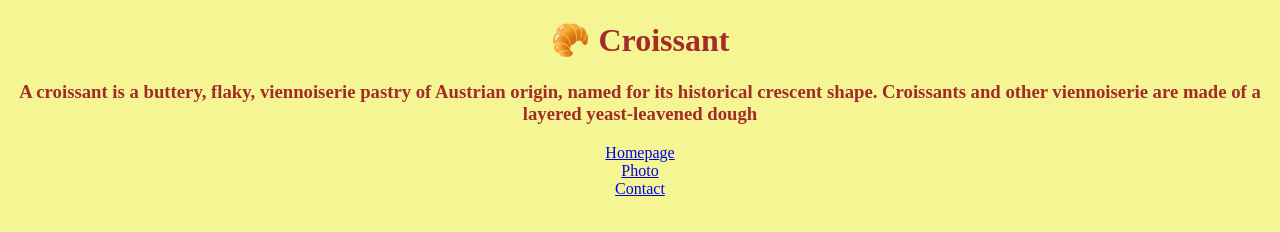
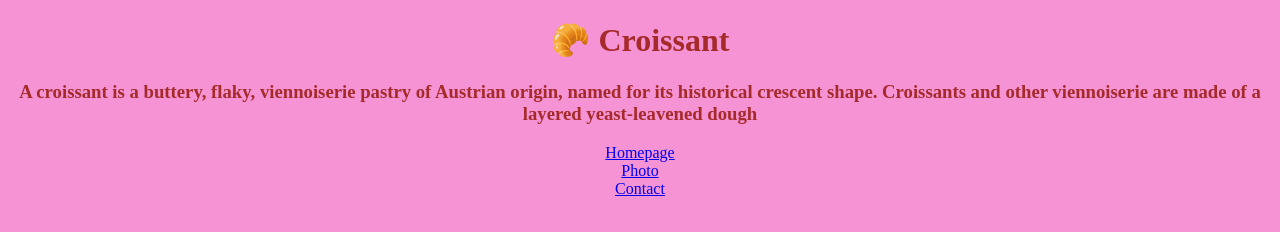
Before and after one commit to NataSpace/Croissant, a plain HTML site: page index.html in a window 1280 px wide. Drawn offline with Linux system fonts and the light colour scheme.

Commit message:
edit backgrond

```diff
--- a/style.css
+++ b/style.css
@@ -1,5 +1,5 @@
 body {
-  background: rgb(245, 245, 147);
+  background: rgb(245, 147, 212);
   text-align: center;
   color: brown;
 }
```
